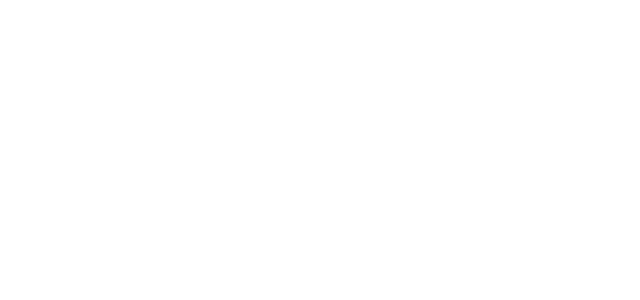
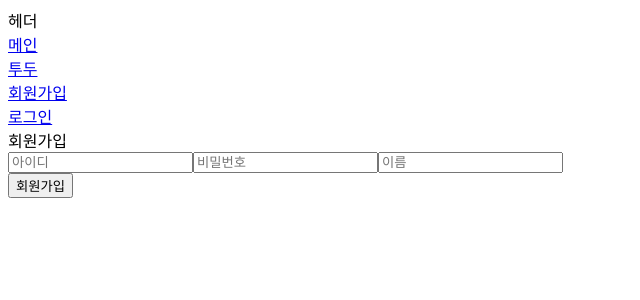
Before and after one commit to toswm128/redux-Study, a React (Create React App) app: page /sign in a window 1280 px wide. Shown: the top 300 px of the page, without its empty margins (0-640 px from the left). Built offline with nearby package versions, Linux system fonts and the light colour scheme.

Commit message:
[ADD] SginUp

```diff
--- /dev/null
+++ b/src/AuthStore.js
@@ -0,0 +1,51 @@
+import { createStore } from "redux";
+
+//type
+const USERADD = "USERADD";
+const USERCHECK = "USERCHECK";
+
+//action creater
+const userAdd = (userId, userPwd, userName) => {
+  return {
+    type: USERADD,
+    userId,
+    userPwd,
+    userName,
+  };
+};
+
+const userCheck = (userId, userPwd) => {
+  return {
+    type: USERCHECK,
+    userId,
+    userPwd,
+  };
+};
+
+//reducer
+const reducer = (state = [], action) => {
+  switch (action.type) {
+    case USERADD:
+      return [
+        ...state,
+        {
+          userId: action.userid,
+          userPwd: action.userPwd,
+          userName: action.userName,
+        },
+      ];
+    case USERCHECK:
+      return state.filter(toDo => toDo.id !== action.id);
+    default:
+      return state;
+  }
+};
+
+//store
+const AuthStore = createStore(reducer);
+
+export const actionCreater = {
+  userAdd,
+  userCheck,
+};
+export default AuthStore;
--- a/src/Components/App.jsx
+++ b/src/Components/App.jsx
@@ -1,6 +1,8 @@
 import React from "react";
 import { BrowserRouter as Router, Route, Switch } from "react-router-dom";
 import HomePage from "../Pages/HomePage";
+import LoginPage from "../Pages/LoginPage";
+import SignUpPage from "../Pages/SignUpPage";
 import ToDoPage from "../Pages/ToDoPage";
 
 function App() {
@@ -9,6 +11,8 @@ function App() {
       <Switch>
         <Route exact path="/" component={HomePage} />
         <Route path="/todo" component={ToDoPage} />
+        <Route path="/sign" component={SignUpPage} />
+        <Route path="/login" component={LoginPage} />
       </Switch>
     </Router>
   );
--- a/src/Components/Header.jsx
+++ b/src/Components/Header.jsx
@@ -11,6 +11,12 @@ const Header = () => {
       <div>
         <Link to="/todo">투두</Link>
       </div>
+      <div>
+        <Link to="/sign">회원가입</Link>
+      </div>
+      <div>
+        <Link to="/login">로그인</Link>
+      </div>
     </div>
   );
 };
--- /dev/null
+++ b/src/Pages/LoginPage.jsx
@@ -0,0 +1,14 @@
+import React from "react";
+import Header from "../Components/Header";
+import Login from "../routes/Login";
+
+const LoginPage = () => {
+  return (
+    <>
+      <Header />
+      <Login />
+    </>
+  );
+};
+
+export default LoginPage;
--- /dev/null
+++ b/src/Pages/SignUpPage.jsx
@@ -0,0 +1,14 @@
+import React from "react";
+import Header from "../Components/Header";
+import SignUp from "../routes/SignUp";
+
+const SignUpPage = () => {
+  return (
+    <>
+      <Header />
+      <SignUp />
+    </>
+  );
+};
+
+export default SignUpPage;
--- /dev/null
+++ b/src/routes/Login.jsx
@@ -0,0 +1,7 @@
+import React from "react";
+
+const Login = () => {
+  return <div></div>;
+};
+
+export default Login;
--- /dev/null
+++ b/src/routes/SignUp.jsx
@@ -0,0 +1,53 @@
+import React, { useState } from "react";
+import { connect } from "react-redux";
+import { actionCreater } from "../AuthStore.js";
+
+const SignUp = ({ userAdd }) => {
+  const [userId, setUserId] = useState("");
+  const [userPwd, setUserPwd] = useState("");
+  const [userName, setUserName] = useState("");
+  return (
+    <div>
+      <div>회원가입</div>
+      <div>
+        <input
+          type="text"
+          value={userId}
+          onChange={e => setUserId(e.target.value)}
+          placeholder="아이디"
+        />
+        <input
+          type="text"
+          value={userPwd}
+          onChange={e => setUserPwd(e.target.value)}
+          placeholder="비밀번호"
+        />
+        <input
+          type="text"
+          value={userName}
+          onChange={e => setUserName(e.target.value)}
+          placeholder="이름"
+        />
+      </div>
+      <div>
+        <button
+          onClick={() => {
+            userAdd(userId, userPwd, userName);
+            console.log("회원가입 성공");
+          }}
+        >
+          회원가입
+        </button>
+      </div>
+    </div>
+  );
+};
+
+const mapDispatchToProps = (dispatch, ownProps) => {
+  return {
+    userAdd: (userId, userPwd, userName) =>
+      dispatch(actionCreater.userAdd(userId, userPwd, userName)),
+  };
+};
+
+export default connect(null, mapDispatchToProps)(SignUp);
--- a/src/routes/Todo.jsx
+++ b/src/routes/Todo.jsx
@@ -26,7 +26,7 @@ const Todo = ({ toDos, addToDo }) => {
 };
 
 const mapStateToProps = state => {
-  return { toDos: state };
+  return { toDos: state.todo };
 };
 
 const mapDispatchToProps = dispatch => {
--- a/src/store.js
+++ b/src/store.js
@@ -19,17 +19,67 @@ const deleteToDo = id => {
   };
 };
 
+const USERADD = "USERADD";
+const USERCHECK = "USERCHECK";
+
+//action creater
+const userAdd = (userId, userPwd, userName) => {
+  return {
+    type: USERADD,
+    userId,
+    userPwd,
+    userName,
+  };
+};
+
+const userCheck = (userId, userPwd) => {
+  return {
+    type: USERCHECK,
+    userId,
+    userPwd,
+  };
+};
+
 //reducer
-const reducer = (state = [], action) => {
+const reducer = (state = { todo: [], user: [] }, action) => {
   switch (action.type) {
     case ADD:
-      return [...state, { text: action.text, id: Date.now() }];
+      return {
+        todo: [...state.todo, { text: action.text, id: Date.now() }],
+        user: [...state.user],
+      };
     case DELETE:
-      return state.filter(toDo => toDo.id !== action.id);
+      return {
+        todo: state.todo.filter(toDo => toDo.id !== action.id),
+        user: [...state.user],
+      };
+    case USERADD:
+      return {
+        todo: [...state.todo],
+        user: [
+          ...state.user,
+          {
+            userId: action.userId,
+            userPwd: action.userPwd,
+            userName: action.userName,
+          },
+        ],
+      };
     default:
       return state;
   }
 };
+
+// const Authreduser = (State = [], action) => {
+//   console.log(action);
+//   switch (action.type) {
+//     case USERCHECK:
+//       return [...State, { a: action.userId, b: action.userPwd }];
+
+//     default:
+//       break;
+//   }
+// };
 
 //store
 const store = createStore(reducer);
@@ -37,5 +87,7 @@ const store = createStore(reducer);
 export const actionCreater = {
   addToDo,
   deleteToDo,
+  userAdd,
+  userCheck,
 };
 export default store;
```
Also changed, not shown: src/Pages/SignUp.jsx (added).
